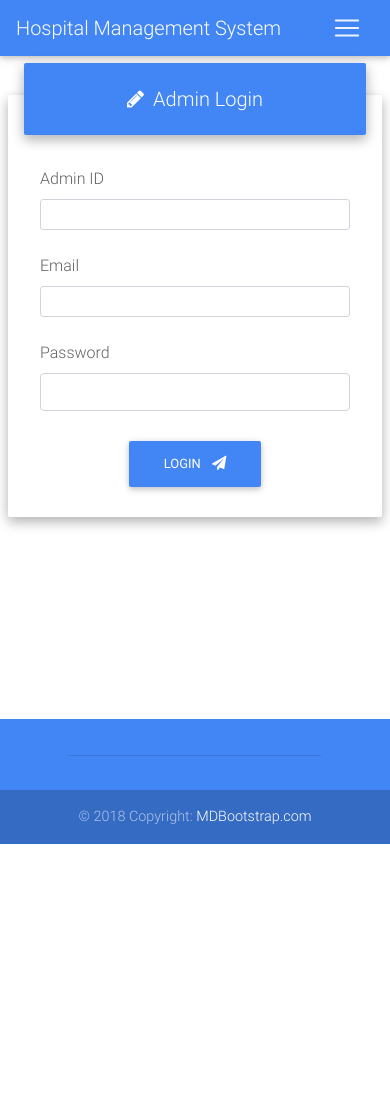
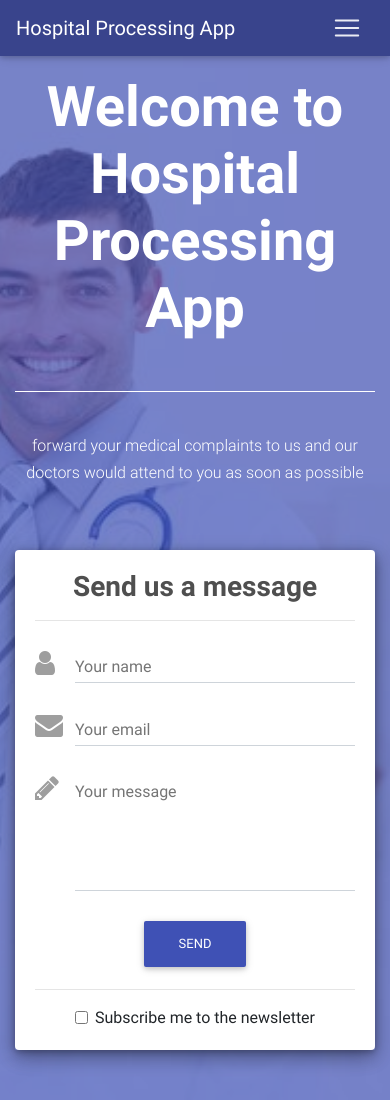
Before and after one commit to seyikemi/hospitalprocessingsystem, a PHP site: page / in a window 390 px wide. Before the commit the page ends 844 px from the top, so only its background shows below. Run offline with PHP 8.4, Linux system fonts and the light colour scheme.

Commit message:
new commit

```diff
--- a/css/style.css
+++ b/css/style.css
@@ -5,3 +5,52 @@
     left:0;
     right:0;
 }
+
+/* Required for full background image */
+
+html,
+body,
+header,
+.view {
+  height: 100%;
+}
+
+@media (max-width: 740px) {
+  html,
+  body,
+  header,
+  .view {
+    height: 1100px;
+  }
+}
+@media (min-width: 800px) and (max-width: 850px) {
+  html,
+  body,
+  header,
+  .view {
+    height: 700px;
+  }
+}
+
+.top-nav-collapse {
+  background-color: #39448c !important;
+}
+
+/*.navbar:not(.top-nav-collapse) {
+  background: transparent !important;
+}*/
+
+@media (max-width: 768px) {
+  .navbar:not(.top-nav-collapse) {
+    background: #39448c !important;
+  }
+}
+@media (min-width: 800px) and (max-width: 850px) {
+  .navbar:not(.top-nav-collapse) {
+    background: #39448c !important;
+  }
+}
+
+h6 {
+  line-height: 1.7;
+}
--- a/index.html
+++ b/index.html
@@ -18,121 +18,122 @@
 
 <body>
 
-    <!-- Start your project here-->
-    <nav class="navbar navbar-expand-lg navbar-dark primary-color">
-        <a class="navbar-brand" href="#">Hospital Management System</a>
-        <button class="navbar-toggler" type="button" data-toggle="collapse" data-target="#navbarNav" aria-controls="navbarNav" aria-expanded="false"
-            aria-label="Toggle navigation">
+
+<!-- Main navigation -->
+<header>
+    <!--Navbar-->
+    <nav class="navbar navbar-expand-lg navbar-dark fixed-top scrolling-navbar">
+      <div class="container">
+        <a class="navbar-brand" href="#">
+          <strong>Hospital Processing App </strong>
+        </a>
+        <button class="navbar-toggler" type="button" data-toggle="collapse" data-target="#navbarSupportedContent-7" aria-controls="navbarSupportedContent-7" aria-expanded="false" aria-label="Toggle navigation">
           <span class="navbar-toggler-icon"></span>
         </button>
-        <div class="collapse navbar-collapse" id="navbarNav">
-            <ul class="navbar-nav">
+        <div class="collapse navbar-collapse" id="navbarSupportedContent-7">
+          <ul class="navbar-nav mr-auto">
             <li class="nav-item active">
-                    <a class="nav-link" href="#">Home <span class="sr-only">(current)</span></a>
+              <a class="nav-link" href="#">Home
+                <span class="sr-only">(current)</span>
+              </a>
             </li>
             <li class="nav-item">
-                    <a class="nav-link" href="#">Admin</a>
+              <a class="nav-link" href="Admin.html">Admin</a>
             </li>
             <li class="nav-item">
-                    <a class="nav-link" href="#">Doctor</a>
+              <a class="nav-link" href="Doctor.html">Doctor</a>
             </li>
             <li class="nav-item">
-                    <a class="nav-link disabled" href="#">Staff</a>
+                <a class="nav-link" href="Staff.html">staff</a>
             </li>
           </ul>
+
+        </div>
       </div>
     </nav>
+    <!-- Navbar -->
+    <!-- Full Page Intro -->
+
+<!-- Main navigation -->
+<header>
+    <!--Navbar-->
+
+    <!-- Navbar -->
+    <!-- Full Page Intro -->
+    <div class="view" style="background-image: url('img/image/main.jpg'); background-repeat: no-repeat; background-size: cover; background-position: center center;">
+      <!-- Mask & flexbox options-->
+      <div class="mask rgba-indigo-strong d-flex justify-content-center align-items-center">
+        <!-- Content -->
+        <div class="container">
+          <!--Grid row-->
+          <div class="row pt-lg-5 mt-lg-5">
+            <!--Grid column-->
+            <div class="col-md-6 mb-5 mt-md-0 mt-5 white-text text-center text-md-left wow fadeInLeft" data-wow-delay="0.3s">
+              <h1 class="display-4 font-weight-bold">Welcome to Hospital Processing App</h1>
+              <br>
+              <hr class="hr-light">
+         <br>
+              <h6 class="mb-3">forward your medical complaints to us and our doctors would attend to you as soon as possible</h6>
+
+            </div>
+            <!--Grid column-->
+            <!--Grid column-->
+            <div class="col-md-6 col-xl-5 mb-4">
+              <!--Form-->
+              <div class="card wow fadeInRight" data-wow-delay="0.3s">
+                <div class="card-body z-depth-2">
+                  <!--Header-->
+                  <div class="text-center">
+                    <h3 class="dark-grey-text">
+                      <strong>Send us a message</strong>
+                    </h3>
+                    <hr>
+                  </div>
+                  <!--Body-->
+                  <div class="md-form">
+                    <i class="fa fa-user prefix grey-text"></i>
+                    <input type="text" id="form3" class="form-control">
+                    <label for="form3">Your name</label>
+                  </div>
+                  <div class="md-form">
+                    <i class="fa fa-envelope prefix grey-text"></i>
+                    <input type="text" id="form2" class="form-control">
+                    <label for="form2">Your email</label>
+                  </div>
+                  <!--Textarea with icon prefix-->
+                  <div class="md-form">
+                    <i class="fa fa-pencil prefix grey-text"></i>
+                    <textarea type="text" id="form8" class="md-textarea form-control" rows="3"></textarea>
+                    <label for="form8">Your message</label>
+                  </div>
+                  <div class="text-center mt-3">
+                    <button class="btn btn-indigo">Send</button>
+                    <hr>
+                    <fieldset class="form-check">
+                      <input class="form-check-input" type="checkbox" id="checkbox1">
+                      <label class="form-check-label" for="checkbox1" class="dark-grey-text">Subscribe me to the newsletter</label>
+                    </fieldset>
+                  </div>
+                </div>
+              </div>
+              <!--/.Form-->
+            </div>
+            <!--Grid column-->
+          </div>
+          <!--Grid row-->
+        </div>
+        <!-- Content -->
+      </div>
+      <!-- Mask & flexbox options-->
+    </div>
+    <!-- Full Page Intro -->
+  </header>
+  <!-- Main navigation -->
+
+  <!-- Main navigation -->
 
 
 
-
-<div  tabindex="-1" role="dialog" aria-labelledby="myModalLabel" aria-hidden="true">
-    <!--Modal: Contact form-->
-    <div class="modal-dialog cascading-modal" role="document">
-
-        <!--Content-->
-        <div class="modal-content">
-
-            <!--Header-->
-            <div class="modal-header primary-color white-text">
-                <h4 class="title">
-                    <i class="fa fa-pencil"></i>Admin Login</h4>
-
-            </div>
-            <!--Body-->
-            <div class="modal-body">
-
-                <!-- Default input name -->
-                <label for="defaultFormNameModalEx">Admin ID</label>
-                <input type="text" id="defaultFormNameModalEx" class="form-control form-control-sm">
-
-                <br>
-
-                <!-- Default input email -->
-                <label for="defaultFormEmailModalEx">Email</label>
-                <input type="email" id="defaultFormEmailModalEx" class="form-control form-control-sm">
-
-                <br>
-
-
-
-                <label for="defaultFormMessageModalEx">Password</label>
-                <input type="password" id="defaultFormpasswordModalEx" class=" form-control"></input>
-
-                <div class="text-center mt-4 mb-2">
-                    <button class="btn btn-primary">Login
-                        <i class="fa fa-send ml-2"></i>
-                    </button>
-                </div>
-
-            </div>
-        </div>
-        <!--/.Content-->
-    </div>
-    <!--/Modal: Contact form-->
-</div>
-
-
-
-
-<!--Footer-->
-<footer class="page-footer font-small fixedbo primary-color pt-0">
-
-    <!--Footer Links-->
-    <div class="container">
-
-
-
-
-        <!--Grid row-->
-        <div class="row d-flex text-center justify-content-center mb-md-0 mb-4">
-
-            <!--Grid column-->
-
-
-        </div>
-        <!--Grid row-->
-
-        <hr class="clearfix d-md-none " style="margin: 10% 15% 5%;">
-
-        <!--Grid row-->
-        <div class="row pb-3">
-
-            <!--Grid column-->
-
-            <!--Grid column-->
-        </div>
-        <!--Grid row-->
-
-    </div>
-    <!--/Footer Links-->
-
-    <!--Copyright-->
-    <div class="footer-copyright py-3 text-center">
-        © 2018 Copyright:
-        <a href="https://mdbootstrap.com/material-design-for-bootstrap/"> MDBootstrap.com </a>
-    </div>
-    <!--/Copyright-->
 
 </footer>
 <!--/Footer-->
```
Also changed, not shown: Admin.html (added, +153 -0 lines), Doctor.html (added, +154 -0 lines), Staff.html (added, +149 -0 lines), img/image/main.jpg (added). Lines whose indentation alone changed are shown as unchanged.
